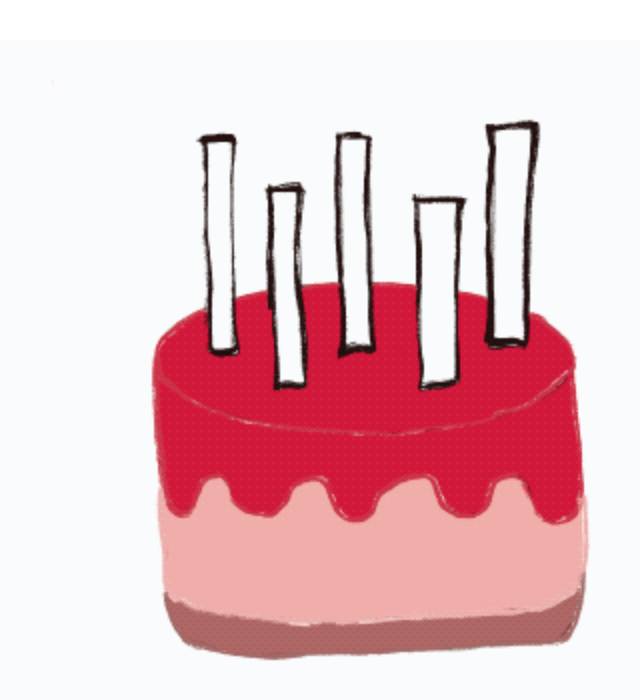
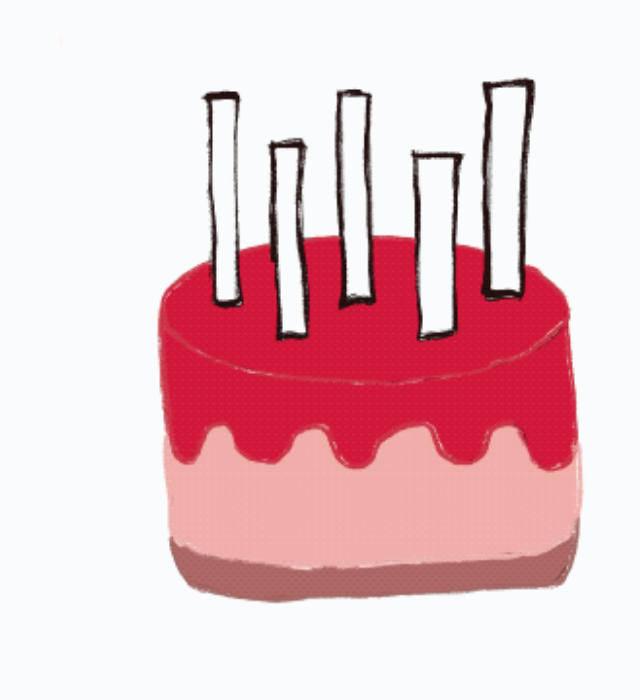
Before and after one commit to CastilloDel/feliz-cum-adasat, a plain HTML site: page index.html in a window 1280 px wide. Shown: the whole page, without its empty margins (272-912 px from the left). Drawn offline with Linux system fonts and the light colour scheme.

Commit message:
feat: improve css

```diff
--- a/style.css
+++ b/style.css
@@ -4,24 +4,16 @@
 }
 
 html {
-  display: flex;
   height: 100%;
 }
 
 body {
   width: 100%;
   display: flex;
-  justify-content: center;
-  align-items: center;
 }
 
 img {
-  transition: 2s ease;
+  width: 100%;
+  max-height: 700px;
+  object-fit: contain;
 }
-
-@media(min-width: 700px) {
-  img {
-    transform: scale(2);
-    transition: 2s ease;
-  }
-}
```
